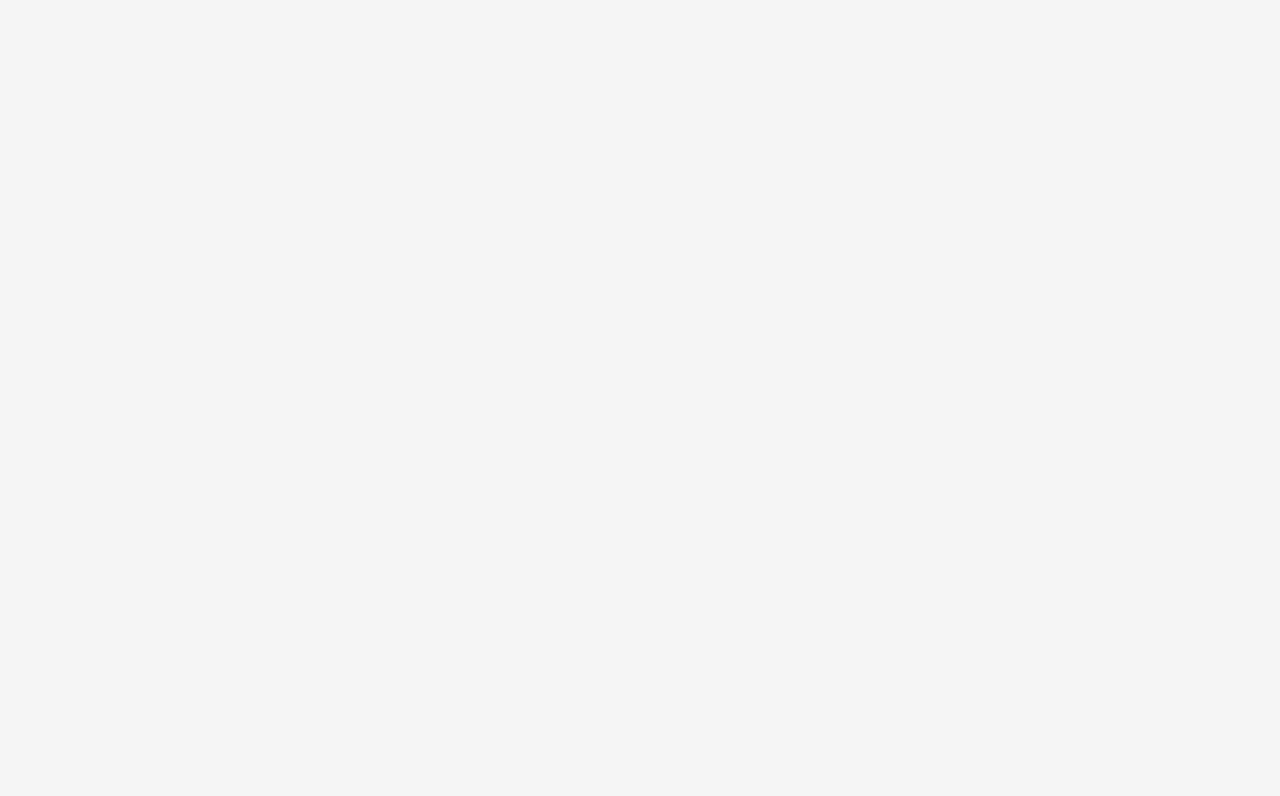
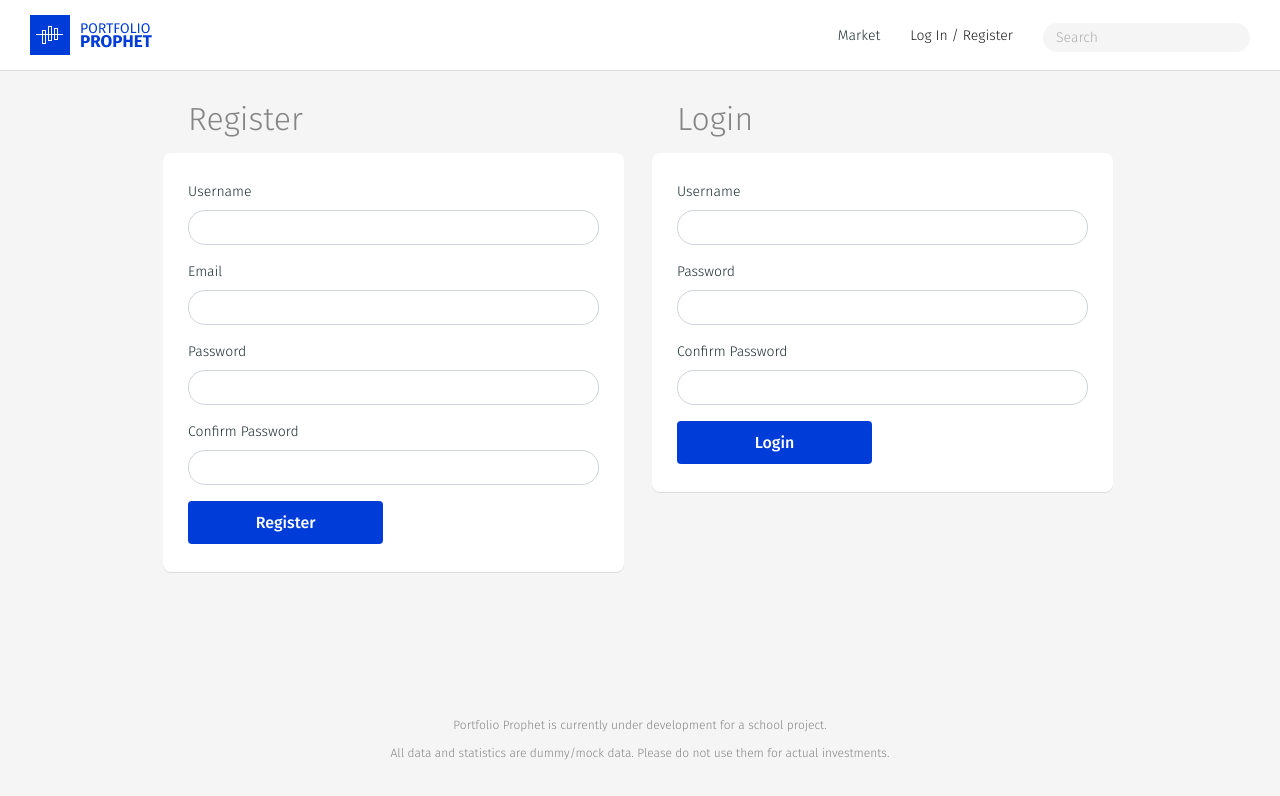
Before and after one commit to brianlimkc/Portfolio_Prophet_FrontEnd, a React (Create React App) app: page /login in a window 1280 px wide. Shown: the top 796 px of the page. Built offline with nearby package versions, Linux system fonts and the light colour scheme.

Commit message:
login, register, settings

```diff
--- a/package.json
+++ b/package.json
@@ -15,6 +15,7 @@
     "react-dom": "^17.0.2",
     "react-router-dom": "^5.2.0",
     "react-scripts": "4.0.3",
+    "recharts": "^2.0.10",
     "web-vitals": "^1.1.2"
   },
   "scripts": {
--- a/src/App.js
+++ b/src/App.js
@@ -10,9 +10,11 @@ function App() {
             <Route path="/dashboard/portfolio" exact component={Dashboard} />
             <Route path="/dashboard/watchlist" exact component={Dashboard} />
             <Route path="/dashboard/details/:stockID" exact component={Dashboard} />
+            <Route path="/dashboard/settings" exact component={Dashboard} />
             <Route path="/" exact component={Website}/>
             <Route path="/market" exact component={Website}/>
             <Route path="/market/details/:stockID" exact component={Website}/>
+            <Route path="/login" exact component={Website}/>
         </Switch>
     </BrowserRouter>
   );
--- a/src/components/dashboard/Dashboard.js
+++ b/src/components/dashboard/Dashboard.js
@@ -5,8 +5,8 @@ import {Route} from "react-router-dom";
 import Portfolio from "./Portfolio";
 import Watchlist from "./Watchlist";
 import {Container} from "react-bootstrap";
-import Footer from "../website/common/Footer";
 import Details from "../website/Details";
+import Settings from "./Settings";
 
 function Dashboard() {
 
@@ -26,6 +26,9 @@ function Dashboard() {
                 <Route path="/dashboard/details/:stockID">
                     <Details dashboard="true" />
                 </Route>
+                <Route path="/dashboard/settings">
+                    <Settings />
+                </Route>
             </Container>
         </div>
     );
--- /dev/null
+++ b/src/components/dashboard/Settings.js
@@ -0,0 +1,41 @@
+import React from 'react';
+import {Button, Col, Form, Row} from "react-bootstrap";
+import DashTable from "./common/DashTable";
+
+function Settings() {
+    return (
+        <>
+            <h1>Settings</h1>
+            <Row className="mb-4 no-gutters">
+                <Col className="col-12 card">
+                    <Form>
+                        <Form.Group controlId="settingsUsername">
+                            <Form.Label>Username</Form.Label>
+                            <Form.Control type="text" />
+                        </Form.Group>
+
+                        <Form.Group controlId="settingsUsername">
+                            <Form.Label>Email</Form.Label>
+                            <Form.Control type="email" readOnly />
+                        </Form.Group>
+
+                        <Form.Group controlId="settingsPassword">
+                            <Form.Label>Password</Form.Label>
+                            <Form.Control type="password"/>
+                        </Form.Group>
+
+                        <Form.Group controlId="settingsPassword">
+                            <Form.Label>Confirm Password</Form.Label>
+                            <Form.Control type="password"/>
+                        </Form.Group>
+                        <Button className="btn btn-primary" type="submit">
+                            Update Details
+                        </Button>
+                    </Form>
+                </Col>
+            </Row>
+        </>
+    );
+}
+
+export default Settings;
--- /dev/null
+++ b/src/components/website/Login.js
@@ -0,0 +1,72 @@
+import React from 'react';
+import {Row, Col, Form, Button} from "react-bootstrap";
+
+function Login() {
+    return (
+        <Row className="section justify-content-center no-gutters">
+            <Col className="col-11">
+                <Row className="no-gutters justify-content-center">
+                    <Col className="col-5">
+                        <div className="d-flex flex-column card-block pr-xl-3 pr-0">
+                            <div className="list--title"><h2>Register</h2></div>
+                            <div className="card">
+                                <Form>
+                                    <Form.Group controlId="registerUsername">
+                                        <Form.Label>Username</Form.Label>
+                                        <Form.Control type="text" />
+                                    </Form.Group>
+
+                                    <Form.Group controlId="registerEmail">
+                                        <Form.Label>Email</Form.Label>
+                                        <Form.Control type="Email"/>
+                                    </Form.Group>
+
+                                    <Form.Group controlId="registerPassword">
+                                        <Form.Label>Password</Form.Label>
+                                        <Form.Control type="password"/>
+                                    </Form.Group>
+
+                                    <Form.Group controlId="registerPassword">
+                                        <Form.Label>Confirm Password</Form.Label>
+                                        <Form.Control type="password"/>
+                                    </Form.Group>
+                                    <Button className="btn btn-primary" type="submit">
+                                        Register
+                                    </Button>
+                                </Form>
+                            </div>
+                        </div>
+                    </Col>
+                    <Col className="col-5">
+                        <div className="d-flex flex-column card-block pr-xl-3 pr-0">
+                            <div className="list--title"><h2>Login</h2></div>
+                            <div className="card">
+                                <Form>
+                                    <Form.Group controlId="loginUsername">
+                                        <Form.Label>Username</Form.Label>
+                                        <Form.Control type="text" />
+                                    </Form.Group>
+
+                                    <Form.Group controlId="loginPassword">
+                                        <Form.Label>Password</Form.Label>
+                                        <Form.Control type="password"/>
+                                    </Form.Group>
+
+                                    <Form.Group controlId="loginPassword">
+                                        <Form.Label>Confirm Password</Form.Label>
+                                        <Form.Control type="password"/>
+                                    </Form.Group>
+                                    <Button className="btn btn-primary" type="submit">
+                                        Login
+                                    </Button>
+                                </Form>
+                            </div>
+                        </div>
+                    </Col>
+                </Row>
+            </Col>
+        </Row>
+    );
+}
+
+export default Login;
--- a/src/components/website/Website.js
+++ b/src/components/website/Website.js
@@ -6,6 +6,7 @@ import Home from "./Home";
 import Market from "./Market";
 import Details from "./Details";
 import Footer from "./common/Footer";
+import Login from "./Login";
 
 function Website() {
     return (
@@ -21,6 +22,9 @@ function Website() {
                 <Route path="/market/details/:stockID">
                     <Details />
                 </Route>
+                <Route path="/login">
+                    <Login />
+                </Route>
             </Container>
             <Footer />
         </>
--- a/src/index.css
+++ b/src/index.css
@@ -104,23 +104,23 @@ h4 {
   transform: translateY(-50%);
 }
 
-input[type="text"]{
-  background: #F5F5F5;
+input[type="text"], input[type="password"], input[type="email"] {
   border-radius: 17px;
-  border: none;
   font-family: 'Fira Sans', 'Arial', sans-serif;
   font-weight: 300;
   font-size: 14px;
   padding: 6px 13px;
 }
 
-input[type="text"]::placeholder{
-  color: #AFAFAF;
+.search-bar input[type="text"] {
+  border: none;
+  min-width: 160px;
+  transition: ease-in-out 0.3s;
+  background: #F5F5F5;
 }
 
-.search-bar input[type="text"] {
-  min-width: 160px;
-  transition: ease-in-out 0.3s;
+.search-bar input[type="text"]::placeholder{
+  color: #AFAFAF;
 }
 
 .search-bar input[type="text"]:focus {
```
Also changed, not shown: 1 other file (tests, documents, lock files or other folders).
